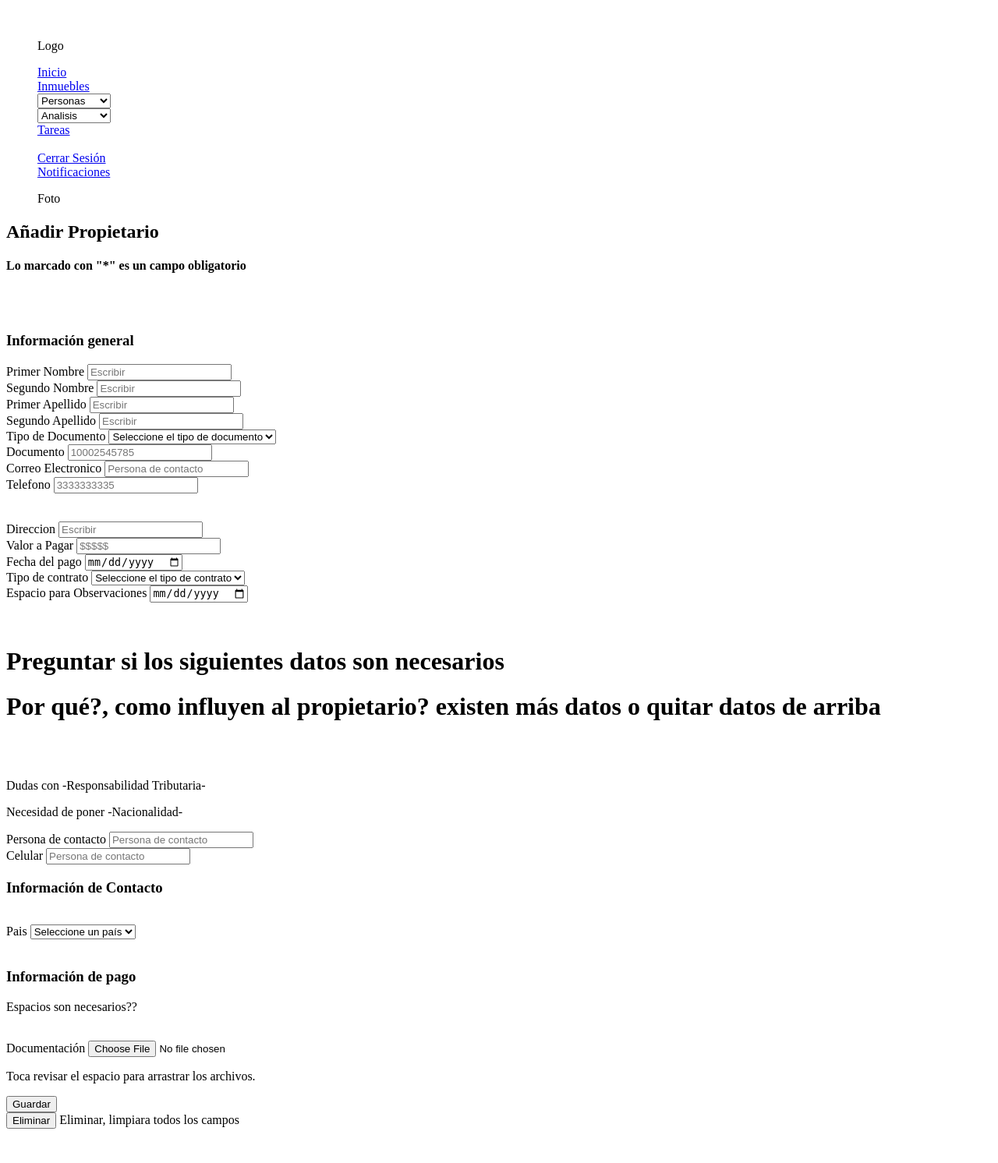
After one commit to juanherrera20/Renta_casa_old, a Django app: page /AddPropietario/ in a window 1280 px wide. The commit adds this page. Shown: the whole page at 78% size. Run offline with Django 5.2, Linux system fonts and the light colour scheme.

Commit message:
Preliminar de subir propietarios

```diff
--- a/desarrollo/generador/urls.py
+++ b/desarrollo/generador/urls.py
@@ -18,7 +18,7 @@ Including another URLconf
 from django.urls import path
 #Se importan las vistas que se deseen ver en la página
 from generar.views import index, register, dash, inmu, personas_propietarios, personas_inquilinos, analisis_propietarios, analisis_inquilinos, close
-from generar.views import  tarea, noti, inicio
+from generar.views import  tarea, noti, inicio, add_propietario, guardar
 
 
 urlpatterns = [
@@ -35,4 +35,7 @@ urlpatterns = [
     path('CloseSession/', close, name="close_session"),
     path('Tareas/', tarea, name="tareas"),
     path('Notificaciones/', noti, name="noti"),
+    #Añadir propietarios.
+    path('AddPropietario/', add_propietario, name="addPropietario"),
+    path('GuardarPropietario/', guardar, name="guardar")
 ]
--- a/desarrollo/generar/models.py
+++ b/desarrollo/generar/models.py
@@ -20,6 +20,7 @@ class usuarios(models.Model): #Tabla usuarios
     id = models.AutoField(primary_key=True, unique=True)
     nombre = models.CharField(max_length=50)
     apellido = models.CharField(max_length = 100)
+    tipo_documento = models.CharField(max_length = 100)
     documento = models.CharField(max_length = 50)
     email = models.EmailField(max_length = 100)
     telefono = models.CharField(max_length = 50)
--- /dev/null
+++ b/desarrollo/generar/templates/personas/propietarios/add_propietario.html
@@ -0,0 +1,167 @@
+<!DOCTYPE html>
+<html lang="en">
+    <head>
+        <meta charset="UTF-8">
+        <meta name="viewport" content="width=device-width, initial-scale=1.0">
+        <title>Add Propietarios</title>
+    </head>
+    <body>
+        <div class="containerr">
+            <nav>
+                <ul style="list-style: none;"> <br><!-- Este estilo se debe poner luego en el CSS. Estilo temporal para mejor visualidad -->
+                    <li><p>Logo</p></li>
+                    <li><a href="{% url 'inicio' %}">Inicio</a></li>
+                    <li><a href="{% url 'inmu' %}">Inmuebles</a></li>
+                    <li>
+                        <select name="personas" id="personas" onchange="location.href=this.value;">
+                            <option value="1">Personas</option>
+                            <option value="{% url 'personas_propietarios' %}">Propietarios</option>
+                            <option value="{% url 'personas_inquilinos' %}">Inquilinos</option>>
+                        </select>
+                    </li>
+                    <li>
+                        <select name="analisis" id="analisis" onchange="location.href=this.value;">
+                            <option value="1">Analisis</option>
+                            <option value="{% url 'analisis_propietarios' %}">Propietarios</option>
+                            <option value="{% url 'analisis_inquilinos' %}">Inquilinos</option>
+                        </select>
+                    </li>
+                    <li><a href="{% url 'tareas' %}">Tareas</a></li><br>
+                    <li><a href="{% url 'close_session' %}">Cerrar Sesión</a></li>
+                    <li><a href="{% url 'noti' %}">Notificaciones</a></li>
+                    <li><p>Foto</p></li>
+                </ul>
+            </nav>
+        </div>
+        <h2>Añadir Propietario</h2>
+        <h4>Lo marcado con "*" es un campo obligatorio</h4><br><br>
+            <form action="{% url 'guardar' %}" method="post">
+                {% csrf_token %}
+                <h3>Información general</h3>
+
+                <label for="nombre1">Primer Nombre</label>
+                <input type="text" name="nombre1" id="nombre1" placeholder="Escribir"><br>
+
+                <label for="nombre2">Segundo Nombre</label>
+                <input type="text" name="nombre2" id="nombre2" placeholder="Escribir"><br>
+
+                <label for="apellido1">Primer Apellido</label>
+                <input type="text" name="apellido1" id="apellido1" placeholder="Escribir"><br>
+
+                <label for="apellido2">Segundo Apellido</label>
+                <input type="text" name="apellido2" id="apellido2" placeholder="Escribir"><br>
+
+
+                <label for="tipo_documento">Tipo de Documento</label>
+                <select name="tipo_documento" id="tipo_documento">
+                    <option value="">Seleccione el tipo de documento</option>
+                    <option value="1">Cedula de Ciudadania</option>
+                    <option value="2">Pasaporte</option>
+                </select><br>
+
+                <label for="documento1">Documento</label>
+                <input type="number" name="documento1" id="documento1" placeholder="10002545785"><br>
+
+                <label for="email">Correo Electronico</label>
+                <input type="email" name="email" id="email" placeholder="Persona de contacto"><br>
+
+                <label for="phone">Telefono</label>
+                <input type="number" name="phone" id="phone" placeholder="3333333335"><br>
+
+                <input type="hidden" name="propie_client" id="propie_client" value="1" ><br><br>
+
+                <!-- Guardado del usuario. -->
+
+                <label for="direc">Direccion</label>
+                <input type="text" name="direc" id="direc" placeholder="Escribir"><br>
+
+                <label for="valor_pagar">Valor a Pagar</label>
+                <input type="number" name="valor_pagar" id="valor_pagar" placeholder="$$$$$"><br>
+
+                <label for="fecha_pagar">Fecha del pago</label>
+                <input type="date" name="fecha_pagar" id="fecha_pagar" placeholder="dd/mm/YYYY"><br>
+
+                <label for="tipo_contrato">Tipo de contrato</label>
+                <select name="tipo_contrato" id="tipo_contrato">
+                    <option value="">Seleccione el tipo de contrato</option>
+                    <option value="1">Trimestral</option>
+                    <option value="2">Semestral</option>
+                    <option value="3">Anual</option>
+                    <option value="4">Indefinido</option>
+                </select><br>
+
+                <label for="obs">Espacio para Observaciones</label>
+                <input type="date" name="obs" id="obs" placeholder="Detalles a tener en cuenta"><br><br><br>
+
+
+
+
+<h1>Preguntar si los siguientes datos son necesarios</h1>
+<h1>Por qué?, como influyen al propietario? existen más datos o quitar datos de arriba</h1><br><br>
+
+<!-- Tal vez si, tal vez no, tener pendiente -->
+<!--                 <label for="ciudad_expedicion">ciudad de expedición</label>
+                <select name="ciudad_expedicion" id="ciudad_expedicion">
+                    <option value="">Seleccione una ciudad</option>
+                    <option value="1">Pereira</option>
+                    <option value="2">Cartago</option>
+                    <option value="3">Manizales</option>
+                    <option value="4">Dosquebradas</option>
+                    <option value="5">Armenia</option>
+                    <option value="6">Santa Rosa</option>
+                </select><br> -->
+
+
+                <p>Dudas con -Responsabilidad Tributaria-</p>
+                <p>Necesidad de poner -Nacionalidad-</p>
+<!--
+                <label for="nacimiento">Fecha de Nacimiento</label>
+                <input type="date" name="nacimiento" id="nacimiento" placeholder="DD/MM/YYYY"><br>
+
+                <label for="genero">Genero</label>
+                <select name="genero" id="genero">
+                    <option value="1">Seleccionar</option>
+                    <option value="1">Hombre</option>
+                    <option value="2">Mujer</option>
+                </select><br> -->
+
+                <label for="nombre3">Persona de contacto</label>
+                <input type="text" name="nombre3" id="nombre3" placeholder="Persona de contacto"><br>
+
+                <label for="celular">Celular</label>
+                <input type="number" name="celular" id="celular" placeholder="Persona de contacto"><br>
+
+                <h3>Información de Contacto</h3><br>
+
+
+
+                <label for="pais">Pais</label>
+                <select name="pais" id="pais">
+                    <option value="">Seleccione un país</option>
+                    <option value="1">Colombia</option>
+                    <option value="2">España</option>
+                    <option value="3">Estados Unidos</option>
+                    <option value="4">Venezuela</option>
+                </select><br><br>
+
+
+
+                <h3>Información de pago</h3>
+                <p>Espacios son necesarios?? </p><br>
+                <!--<label for="banco">Banco o entidad</label>
+                <select name="banco" id="banco">
+                    <option value="">Seleccione un Banco</option>
+                    <option value="1">Bancolombia</option>
+                    <option value="2">Banco Davivienda</option>
+                    <option value="3">Banco de Bogotá</option>
+                    <option value="4">Banco AV Villas</option>
+                </select> -->
+                <label for="documento">Documentación</label>
+                <input type="file" name="documento" id="documento"><br>
+
+                <p>Toca revisar el espacio para arrastrar los archivos.</p>
+                <button type="submit" name="add" id="add" value="1">Guardar</button>
+            </form>
+        <button  name="borrar" id="borrar" value="2">Eliminar</button> <label for="cancelar">Eliminar, limpiara todos los campos</label><br><br><br> <!-- Se debe aplicar JS para limpiar los campos del Form -->
+    </body>
+</html>
--- a/desarrollo/generar/views.py
+++ b/desarrollo/generar/views.py
@@ -1,6 +1,6 @@
 from django.shortcuts import render, redirect
 from django.http import HttpResponse
-from .models import superuser
+from .models import superuser, usuarios
 from cryptography.fernet import Fernet
 
 
@@ -45,7 +45,7 @@ def dash(request):
 
                 model = superuser(nombre = name, apellido = lastname, documento = encrypt_ide, password = encrypt_passw, telefono = phone, habilitar = 1)
                 model.save()
-            return render(request, 'dash.html')
+            return redirect('index')
 
 
 def inicio(request):
@@ -75,3 +75,38 @@ def tarea(request):
 
 def noti(request):
     return render(request, 'noti.html')
+
+
+def add_propietario(request):
+    return render(request, 'personas/propietarios/add_propietario.html')
+
+def guardar(request):
+    """ if request.method == "POST":
+        name = request.POST.get('nombre1', None)
+        name2 = request.POST.get('nombre2', None)
+        apellido = request.POST.get('apellido1', None)
+        apellido2 = request.POST.get('apellido2', None)
+
+        tipo = request.POST.get('tipo_documento', None)
+        diccionarioTipo = { #Se hace un mapeo para su facil modificación e implementación.
+            '1': 'Cedula',
+            '2': 'Pasaporte',
+            '3': 'Tarjeta de Identidad'
+        }
+        tipoDocumento = diccionarioTipo[tipo]
+        documento = request.POST.get('documento1', None)
+        email = request.POST.get('email', None)
+        telefono = request.POST.get('phone', None)
+        propietario = request.POST.get('propie_client', None)
+        model = usuarios(nombre = name + " " + name2, apellido = apellido +" "+ apellido2, tipo_documento = tipoDocumento, documento = documento,email = email, telefono = telefono, propie_client = propietario)
+        model.save() """
+
+    """ Hasta aquí son los datos de usuarios en general. """
+
+    objeto = usuarios.objects.last()
+    ide_propie = objeto.id
+    """ objeto.nombre -> es una forma de acceder a los datos de forma individual """
+    """ for atributo in objeto._meta.fields: #Forma de iterarar los datos para mostrarlos tipo Lista.
+        print(atributo.name, getattr(objeto, atributo.name)) """
+
+    return redirect('personas_propietarios')
```
Also changed, not shown: desarrollo/generar/templates/personas/propietarios/personas_propietarios.html (+13 -1 lines).
